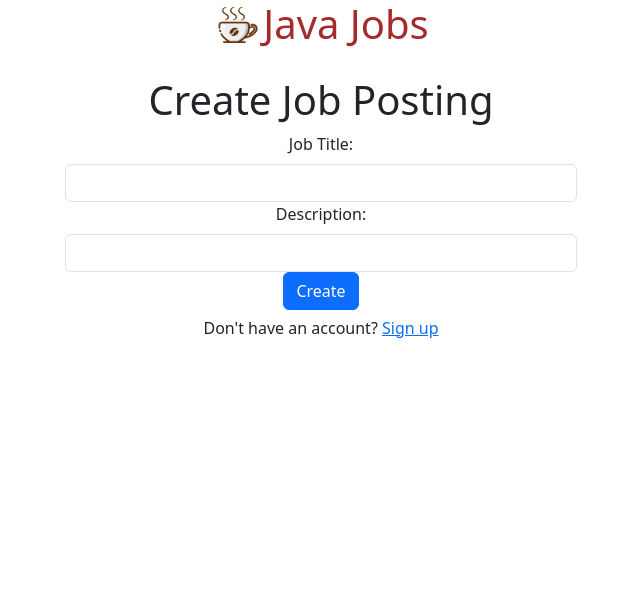
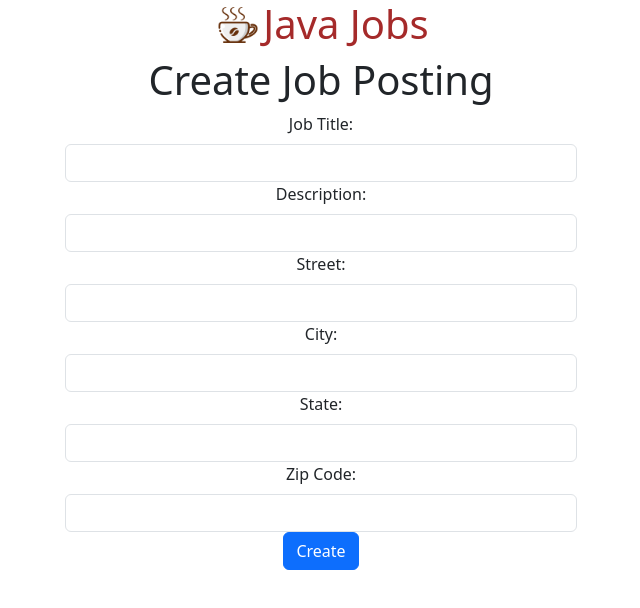
Before and after one commit to DawsonGeist/job-board-client, a React (Create React App) app: page /createJobPosting in a window 1280 px wide. Shown: the top 608 px of the page, without its empty margins (319-959 px from the left). Built offline with nearby package versions, Linux system fonts and the light colour scheme.

Commit message:
Google API for location data on job postings

```diff
--- a/src/Components/CreateJobPosting.js
+++ b/src/Components/CreateJobPosting.js
@@ -4,8 +4,22 @@ import '../styles.css'
 import logo from '../Assets/coffeeLogo.png'
 import axios from 'axios';
 
-const handleCreateJobPosting = (event, company_id, job_title, desc, is_active, setRefresh, setSuccess) => {
+const convertAddressIntoUrlParameter = (street, city, state, zip) => {
+    let address = `${street.replaceAll(' ', '+')},+${city.replaceAll(' ', '+')},+${state.replaceAll(' ', '+')},+${zip}`
+    console.log(address)
+    return address
+}
+
+const handleCreateJobPosting = (event, company_id, job_title, desc, address, is_active, setRefresh, setSuccess) => {
     event.preventDefault()
+    // Get Address Coordinates:
+    //https://maps.googleapis.com/maps/api/geocode/json?address=1600+Amphitheatre+Parkway,+Mountain+View,+CA&key=
+    axios.get(`https://maps.googleapis.com/maps/api/geocode/json?address=${address}&key=`)
+    .then(res => {
+        console.log(res)
+    })
+    //
+
     axios.post(`http://localhost:5156/api/Job_Posting`, {
         company_id: company_id,
         job_title: job_title,
@@ -34,12 +48,19 @@ const CreateJobPosting = () => {
     const [is_active, setIs_Active] = useState(1)
     const [refresh, setRefresh] = useState(true)
     const [success, setSuccess] = useState(false)
+
+    const [street, setStreet] = useState('')
+    const [city, setCity] = useState('')
+    const [state, setState] = useState('')
+    const [zip, setZip] = useState('')
+
     const navigate = useNavigate();
 
     let context = JSON.parse(localStorage.getItem('context'))
 
     useEffect(() => {
         if(refresh) {
+            convertAddressIntoUrlParameter('1 W kenmar rd', 'Menands', 'NY', '12204')
             setRefresh(false)
             if(success) {
                 //Navigate to home page
@@ -61,14 +82,27 @@ const CreateJobPosting = () => {
             <input type="text" class="form-control" id="InputPass" required onChange={(event) => {
                 setDesc(event.target.value)
             }}/>
+            <label for="InputPass" class="form-label">Street:</label>
+            <input type="text" class="form-control" id="InputPass" required onChange={(event) => {
+                setStreet(event.target.value)
+            }}/>
+            <label for="InputPass" class="form-label">City:</label>
+            <input type="text" class="form-control" id="InputPass" required onChange={(event) => {
+                setCity(event.target.value)
+            }}/>
+            <label for="InputPass" class="form-label">State:</label>
+            <input type="text" class="form-control" id="InputPass" required onChange={(event) => {
+                setState(event.target.value)
+            }}/>
+            <label for="InputPass" class="form-label">Zip Code:</label>
+            <input type="text" class="form-control" id="InputPass" required onChange={(event) => {
+                setZip(event.target.value)
+            }}/>
             <button className='btn btn-primary' onClick={(event) => {
                 console.log('Create Job Posting')
-                handleCreateJobPosting(event, context.company.company_id, title, desc, is_active, setRefresh, setSuccess)
+                let address = convertAddressIntoUrlParameter(street, city, state, zip)
+                handleCreateJobPosting(event, context.company.company_id, title, desc, address, is_active, setRefresh, setSuccess)
             }}>Create</button>
-
-            <div style={{paddingTop:'1%'}}>
-                <p>Don't have an account? <a href='/signup'>Sign up</a></p>
-            </div>
         </div>
     );
 }
```
